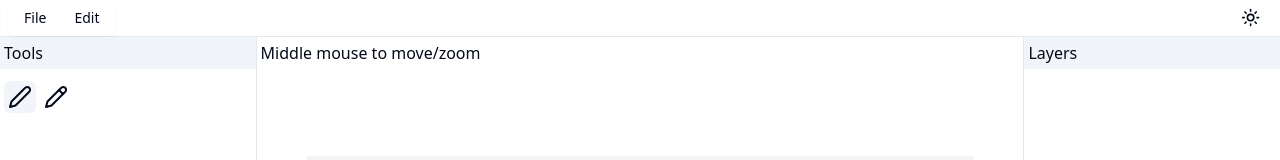
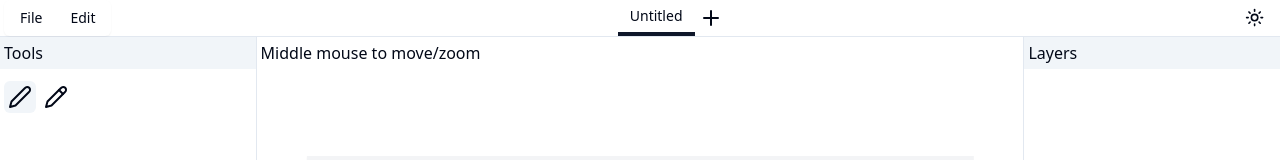
Before and after one commit to mateuszmigas/painting-droid, a React (Vite) app in the folder apps/web/: page / in a window 1280 px wide. Shown: the top 160 px of the page. Built offline with nearby package versions, Linux system fonts and the light colour scheme.

Commit message:
Adding workspaces

```diff
--- a/apps/web/package.json
+++ b/apps/web/package.json
@@ -15,6 +15,7 @@
     "@radix-ui/react-dropdown-menu": "^2.0.6",
     "@radix-ui/react-icons": "^1.3.0",
     "@radix-ui/react-menubar": "^1.0.4",
+    "@radix-ui/react-scroll-area": "^1.0.5",
     "@radix-ui/react-slot": "^1.0.2",
     "@tauri-apps/api": "^1",
     "class-variance-authority": "^0.7.0",
--- a/apps/web/src/App.tsx
+++ b/apps/web/src/App.tsx
@@ -6,7 +6,7 @@ import { useSyncTheme } from "./hooks/useSyncTheme";
 export const App = () => {
   useSyncTheme();
   return (
-    <div className="w-full h-full flex flex-col">
+    <div className="w-full h-full flex flex-col select-none">
       <AppHeaderBar></AppHeaderBar>
       <AppContent></AppContent>
       <AppStatusBar></AppStatusBar>
--- a/apps/web/src/components/appHeaderBar.tsx
+++ b/apps/web/src/components/appHeaderBar.tsx
@@ -1,10 +1,57 @@
 import { ModeToggle } from "./themeToggle";
 import { MenuBar } from "./menu-bar/menuBar";
+import { ScrollArea, ScrollBar } from "./ui/scroll-area";
+import { IconButton } from "./iconButton";
+import { Button } from "./ui/button";
+import { cn } from "@/utils/css";
+import { useWorkspacesStore } from "@/store";
+
+const WorkspaceTab = (props: {
+  index: number;
+  name: string;
+  isSelected: boolean;
+}) => {
+  const { index, name, isSelected } = props;
+  const selectWorkspace = useWorkspacesStore((state) => state.selectWorkspace);
+
+  return (
+    <Button
+      className={cn(
+        "border-b-4 h-full text-sm hover:text-primary py-[6px] rounded-none",
+        isSelected ? "border-primary" : "border-transparent"
+      )}
+      variant="ghost"
+      size="sm"
+      onClick={() => selectWorkspace(index)}
+    >
+      {name}
+    </Button>
+  );
+};
 
 export const AppHeaderBar = () => {
+  const { workspaces, selectedWorkspaceIndex, addWorkspace } =
+    useWorkspacesStore((state) => state);
+
   return (
-    <div className="border-b flex flex-row justify-between items-center px-2">
+    <div className="border-b flex flex-row justify-between items-center px-small gap-big">
       <MenuBar />
+      <div className="flex-1 flex flex-row justify-center overflow-auto">
+        <ScrollArea className="whitespace-nowrap">
+          <div className="h-full flex-row flex items-center">
+            {workspaces.map((tab, index) => (
+              <WorkspaceTab
+                key={tab.id}
+                index={index}
+                name={tab.name}
+                isSelected={index === selectedWorkspaceIndex}
+              />
+            ))}
+          </div>
+          <ScrollBar orientation="horizontal" />
+        </ScrollArea>
+        <IconButton type="plus" size="medium" onClick={addWorkspace} />
+      </div>
       <ModeToggle />
     </div>
   );
--- a/apps/web/src/components/icon.tsx
+++ b/apps/web/src/components/icon.tsx
@@ -1,7 +1,7 @@
 /* This is an icon aggregator where all icons from various libraries are imported. */
-import { Pen, Pencil, Moon, Sun } from "lucide-react";
+import { Pen, Pencil, Moon, Sun, Plus } from "lucide-react";
 
-export type IconType = "pen" | "pencil" | "moon" | "sun";
+export type IconType = "pen" | "pencil" | "moon" | "sun" | "plus";
 export type IconSize = "small" | "medium";
 
 const renderLucideIcon = (
@@ -19,6 +19,8 @@ const renderLucideIcon = (
       return <Moon className={className} size={fontSize} />;
     case "sun":
       return <Sun className={className} size={fontSize} />;
+    case "plus":
+      return <Plus className={className} size={fontSize} />;
     default:
       return null;
   }
--- /dev/null
+++ b/apps/web/src/components/ui/scroll-area.tsx
@@ -0,0 +1,46 @@
+import * as React from "react"
+import * as ScrollAreaPrimitive from "@radix-ui/react-scroll-area"
+
+import { cn } from "@/utils/css"
+
+const ScrollArea = React.forwardRef<
+  React.ElementRef<typeof ScrollAreaPrimitive.Root>,
+  React.ComponentPropsWithoutRef<typeof ScrollAreaPrimitive.Root>
+>(({ className, children, ...props }, ref) => (
+  <ScrollAreaPrimitive.Root
+    ref={ref}
+    className={cn("relative overflow-hidden", className)}
+    {...props}
+  >
+    <ScrollAreaPrimitive.Viewport className="h-full w-full rounded-[inherit]">
+      {children}
+    </ScrollAreaPrimitive.Viewport>
+    <ScrollBar />
+    <ScrollAreaPrimitive.Corner />
+  </ScrollAreaPrimitive.Root>
+))
+ScrollArea.displayName = ScrollAreaPrimitive.Root.displayName
+
+const ScrollBar = React.forwardRef<
+  React.ElementRef<typeof ScrollAreaPrimitive.ScrollAreaScrollbar>,
+  React.ComponentPropsWithoutRef<typeof ScrollAreaPrimitive.ScrollAreaScrollbar>
+>(({ className, orientation = "vertical", ...props }, ref) => (
+  <ScrollAreaPrimitive.ScrollAreaScrollbar
+    ref={ref}
+    orientation={orientation}
+    className={cn(
+      "flex touch-none select-none transition-colors",
+      orientation === "vertical" &&
+        "h-full w-2.5 border-l border-l-transparent p-[1px]",
+      orientation === "horizontal" &&
+        "h-2.5 flex-col border-t border-t-transparent p-[1px]",
+      className
+    )}
+    {...props}
+  >
+    <ScrollAreaPrimitive.ScrollAreaThumb className="relative flex-1 rounded-full bg-border" />
+  </ScrollAreaPrimitive.ScrollAreaScrollbar>
+))
+ScrollBar.displayName = ScrollAreaPrimitive.ScrollAreaScrollbar.displayName
+
+export { ScrollArea, ScrollBar }
--- a/apps/web/src/store/workspacesStore.ts
+++ b/apps/web/src/store/workspacesStore.ts
@@ -1,6 +1,8 @@
+import { uuid } from "@/utils/uuid";
 import { create, type StateCreator } from "zustand";
 
 type Workspace = {
+  id: string;
   name: string;
   filePath: string | null;
   isSaved: boolean;
@@ -14,6 +16,7 @@ type AppWorkspacesState = {
 const defaultState: AppWorkspacesState = {
   workspaces: [
     {
+      id: uuid(),
       name: "Untitled",
       filePath: null,
       isSaved: false,
@@ -24,13 +27,28 @@ const defaultState: AppWorkspacesState = {
 
 type AppWorkspacesSlice = AppWorkspacesState & {
   selectWorkspace: (index: number) => void;
+  addWorkspace: () => void;
 };
 
 export const settingsStoreCreator: StateCreator<AppWorkspacesSlice> = (
-  set
+  set,
+  get
 ) => ({
   ...defaultState,
   selectWorkspace: (index) => set({ selectedWorkspaceIndex: index }),
+  addWorkspace: () =>
+    set((state) => ({
+      workspaces: [
+        ...state.workspaces,
+        {
+          id: uuid(),
+          name: `Workspace ${get().workspaces.length + 1}`,
+          filePath: null,
+          isSaved: false,
+        },
+      ],
+      selectedWorkspaceIndex: state.workspaces.length,
+    })),
 });
 
 export const useWorkspacesStore =
--- /dev/null
+++ b/apps/web/src/utils/uuid.ts
@@ -0,0 +1 @@
+export const uuid = () => crypto.randomUUID();
--- a/apps/web/tailwind.config.js
+++ b/apps/web/tailwind.config.js
@@ -4,7 +4,7 @@ const space = {
   ["very-small"]: "0.125rem",
   small: "0.25rem",
   medium: "0.5rem",
-  huge: "1rem",
+  big: "1rem",
 };
 
 
```
Also changed, not shown: 1 other file (tests, documents, lock files or other folders).
